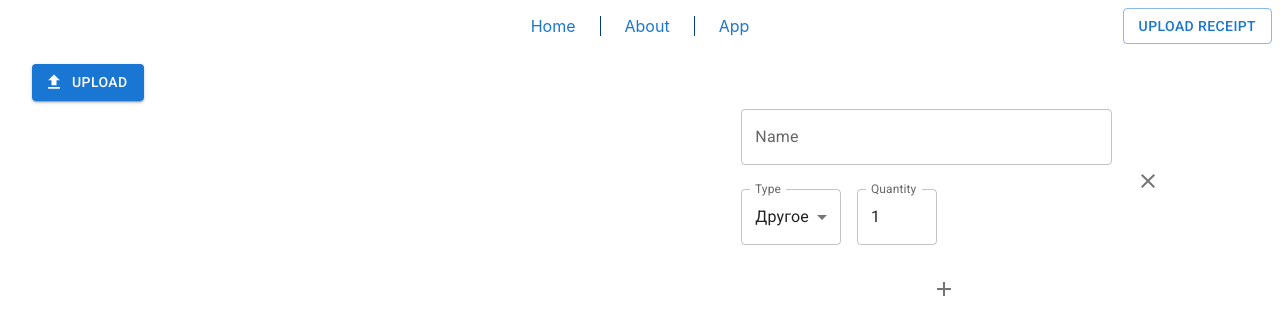
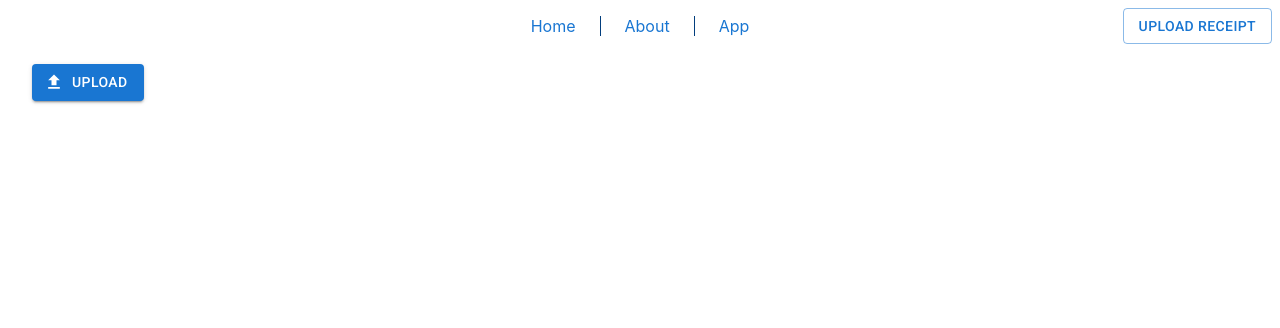
Before and after one commit to YuShagun/cp_react_redux_ts, a React (Create React App) app: page /upload in a window 1280 px wide. Shown: the top 328 px of the page. Built offline with nearby package versions, Linux system fonts and the light colour scheme.

Commit message:
display form only if image has been uploaded

```diff
--- /dev/null
+++ b/src/components/Image/Image.tsx
@@ -0,0 +1,21 @@
+import React from 'react'
+
+import { ImageProps } from './types'
+
+export default function Image({
+  image
+}: ImageProps) {
+
+  return (
+    <img
+      src={image}
+      style={{
+        display: 'block',
+        height: 'auto',
+        maxHeight: '85vh',
+        margin: 'auto'
+      }}
+      alt="Receipt"
+    />
+  )
+}
--- /dev/null
+++ b/src/components/Image/types.ts
@@ -0,0 +1,3 @@
+export interface ImageProps {
+  image: string;
+};
--- a/src/pages/ReceiptUpload/ReceiptUpload.tsx
+++ b/src/pages/ReceiptUpload/ReceiptUpload.tsx
@@ -2,15 +2,16 @@ import React from 'react';
 import { Button, Grid } from '@mui/material';
 import FileUploadIcon from '@mui/icons-material/FileUpload';
 
-import { useAppDispatch } from '../../app/hooks';
-import { setImage } from '../../features/receiptUpload/receiptUploadSlice';
-import ImageRegister from '../../components/ImageRegister/ImageRegister';
+import { useAppDispatch, useAppSelector } from '../../app/hooks';
+import { selectReceiptUploadImage, setImage } from '../../features/receiptUpload/receiptUploadSlice';
 
 import styles from './ReceiptUpload.module.css';
 import ReceiptForm from '../../components/ReceiptForm/ReceiptForm';
+import Image from '../../components/Image/Image';
 
 export default function ReceiptUpload() {
   const dispatch = useAppDispatch();
+  const image = useAppSelector(selectReceiptUploadImage);
 
   const onImageChange = (event: React.ChangeEvent<HTMLInputElement>) => {
     if (event.target?.files && event.target.files[0]) {
@@ -30,15 +31,17 @@ export default function ReceiptUpload() {
         </label>
       </div>
 
+      {image &&
         <Grid container>
-        <Grid item xs={7}>
-          <ImageRegister />
+          <Grid item xs={6}>
+            <Image image={image} />
           </Grid>
 
           <Grid item xs={4}>
             <ReceiptForm />
           </Grid>
         </Grid>
+      }
     </div>
   )
 }
```
Lines whose indentation alone changed are shown as unchanged.
